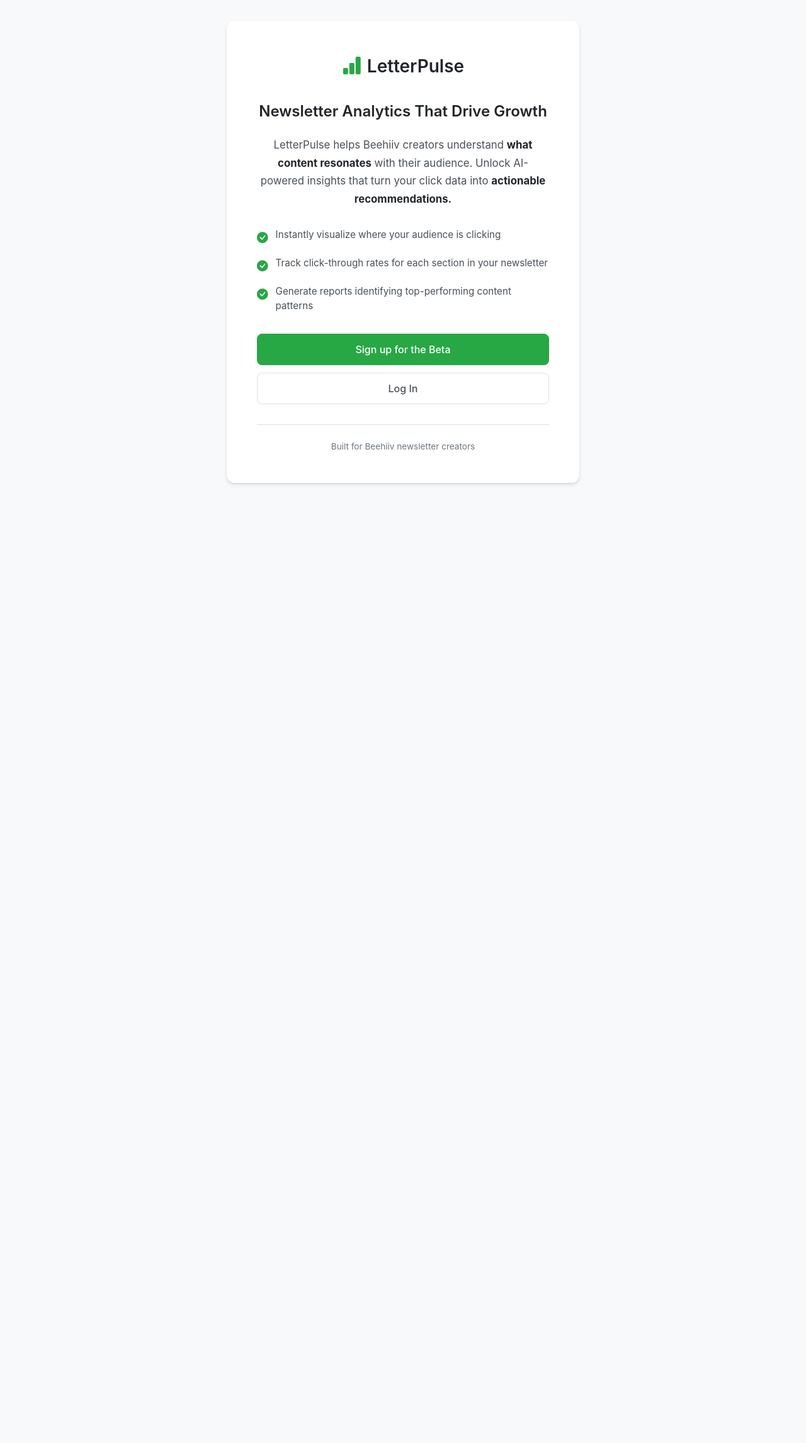
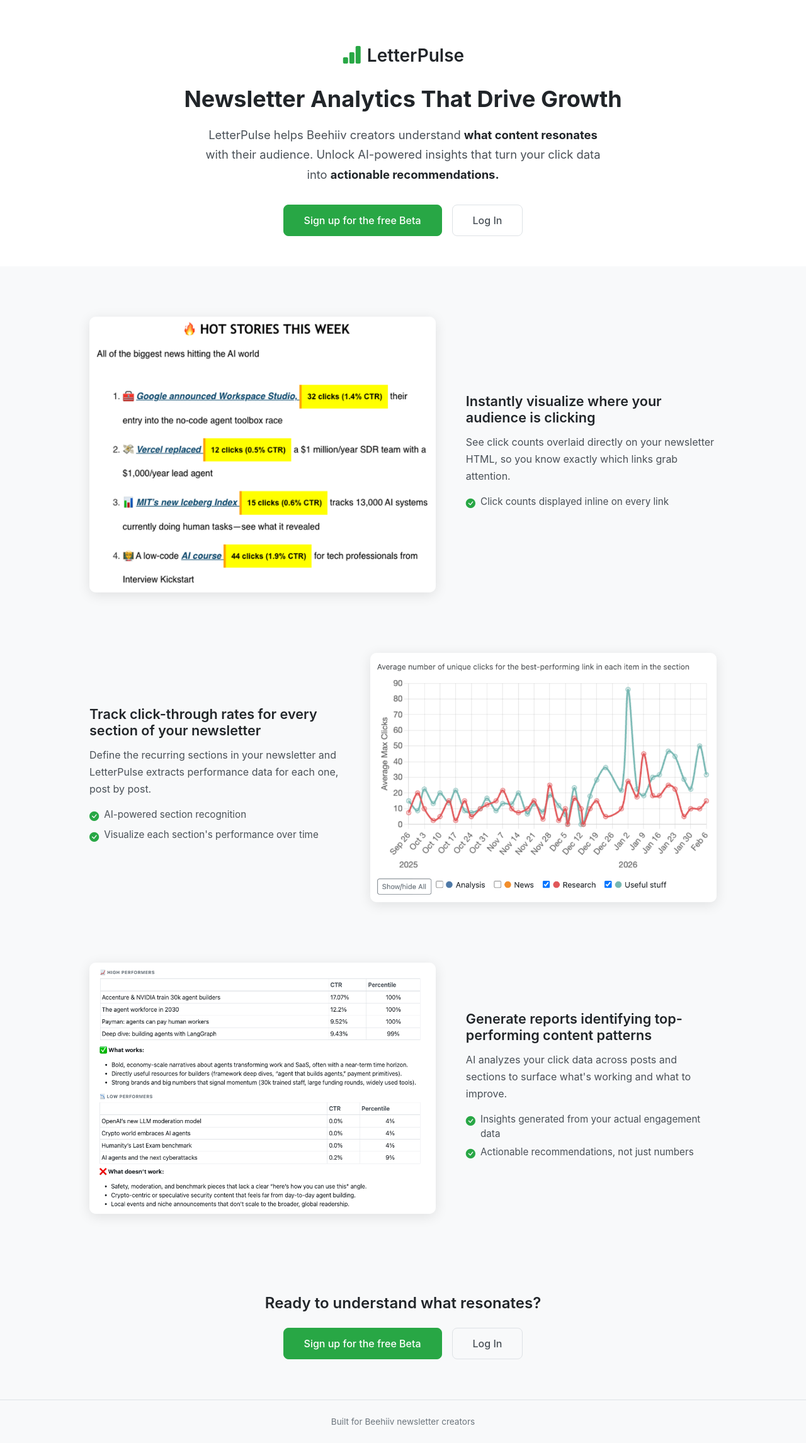
Before and after one commit to mcunningham1440/letterpulse, a Django app: page / in a window 1280 px wide. Shown: the whole page at 63% size. Before the commit the page ends 770 px from the top, so only its background shows below. Run offline with Django 5.2, Linux system fonts and the light colour scheme; parts of the project's set-up code (start-up, migrations or seed data) failed here and were passed over.

Commit message:
Overhauled About page

```diff
--- a/analytics/templates/analytics/about.html
+++ b/analytics/templates/analytics/about.html
@@ -1,3 +1,4 @@
+{% load static %}
 <!DOCTYPE html>
 <html lang="en">
 <head>
@@ -25,29 +26,18 @@
             flex-direction: column;
         }
 
-        .about-container {
-            flex: 1;
-            display: flex;
-            align-items: center;
-            justify-content: center;
-            padding: 2rem;
+        /* Hero section */
+        .hero {
+            text-align: center;
+            padding: 4rem 2rem 3rem;
+            background: white;
         }
 
-        .about-card {
-            background: white;
-            border-radius: 0.75rem;
-            box-shadow: 0 4px 6px rgba(0, 0, 0, 0.07), 0 1px 3px rgba(0, 0, 0, 0.1);
-            width: 100%;
-            max-width: 560px;
-            padding: 3rem;
+        .hero-brand {
+            margin-bottom: 1.5rem;
         }
 
-        .about-brand {
-            text-align: center;
-            margin-bottom: 2rem;
-        }
-
-        .about-brand .brand-link {
+        .hero-brand .brand-link {
             color: #212529;
             text-decoration: none;
             font-weight: 600;
@@ -57,66 +47,135 @@
             gap: 0.5rem;
         }
 
-        .about-brand .brand-link:hover {
-            color: var(--primary-green);
-        }
-
-        .about-brand i {
+        .hero-brand i {
             color: var(--primary-green);
             font-size: 2rem;
         }
 
-        .about-tagline {
-            text-align: center;
-            font-weight: 600;
+        .hero-tagline {
+            font-weight: 700;
             color: #212529;
-            font-size: 1.5rem;
-            margin-bottom: 1.5rem;
-            line-height: 1.3;
+            font-size: 2.25rem;
+            margin-bottom: 1.25rem;
+            line-height: 1.2;
         }
 
-        .about-description {
-            text-align: center;
+        .hero-description {
             color: #495057;
-            font-size: 1.05rem;
+            font-size: 1.15rem;
             line-height: 1.7;
-            margin-bottom: 2rem;
+            max-width: 640px;
+            margin: 0 auto 2rem;
         }
 
-        .about-description strong {
+        .hero-description strong {
             color: #212529;
         }
 
-        .about-features {
-            margin-bottom: 2rem;
+        .hero-cta {
+            display: flex;
+            justify-content: center;
+            gap: 1rem;
+            flex-wrap: wrap;
         }
 
-        .feature-item {
+        /* Feature blocks */
+        .features-section {
+            padding: 2rem 0;
+        }
+
+        .feature-block {
+            display: flex;
+            align-items: center;
+            gap: 3rem;
+            max-width: 1060px;
+            margin: 0 auto;
+            padding: 3rem 2rem;
+        }
+
+        .feature-block.reverse {
+            flex-direction: row-reverse;
+        }
+
+        .feature-img {
+            flex: 1 1 58%;
+            min-width: 0;
+        }
+
+        .feature-img img {
+            width: 100%;
+            border-radius: 10px;
+            box-shadow: 0 4px 20px rgba(0, 0, 0, 0.10);
+            image-rendering: -webkit-optimize-contrast;
+        }
+
+        .feature-text {
+            flex: 1 1 42%;
+            min-width: 0;
+        }
+
+        .feature-text h3 {
+            font-weight: 600;
+            font-size: 1.35rem;
+            color: #212529;
+            margin-bottom: 0.75rem;
+        }
+
+        .feature-text p {
+            color: #495057;
+            font-size: 1rem;
+            line-height: 1.7;
+            margin-bottom: 1rem;
+        }
+
+        .feature-text ul {
+            list-style: none;
+            padding: 0;
+            margin: 0;
+        }
+
+        .feature-text ul li {
             display: flex;
             align-items: flex-start;
-            gap: 0.75rem;
-            margin-bottom: 1rem;
+            gap: 0.5rem;
             color: #495057;
+            font-size: 0.95rem;
+            margin-bottom: 0.4rem;
         }
 
-        .feature-item i {
+        .feature-text ul li i {
             color: var(--primary-green);
-            font-size: 1.1rem;
-            margin-top: 0.15rem;
+            margin-top: 0.2rem;
+            flex-shrink: 0;
         }
 
-        .feature-item span {
-            font-size: 0.95rem;
-            line-height: 1.5;
+        /* Bottom CTA */
+        .bottom-cta {
+            text-align: center;
+            padding: 3rem 2rem 4rem;
         }
 
+        .bottom-cta h2 {
+            font-weight: 600;
+            font-size: 1.5rem;
+            color: #212529;
+            margin-bottom: 1.5rem;
+        }
+
+        .bottom-cta .cta-buttons {
+            display: flex;
+            justify-content: center;
+            gap: 1rem;
+            flex-wrap: wrap;
+        }
+
+        /* Buttons */
         .btn-primary {
             background-color: var(--primary-green);
             border-color: var(--primary-green);
-            padding: 0.75rem 1.5rem;
+            padding: 0.75rem 2rem;
             font-weight: 500;
             border-radius: 0.5rem;
-            width: 100%;
         }
 
         .btn-primary:hover,
@@ -127,10 +186,9 @@
         }
 
         .btn-outline-secondary {
-            padding: 0.75rem 1.5rem;
+            padding: 0.75rem 2rem;
             font-weight: 500;
             border-radius: 0.5rem;
-            width: 100%;
             color: #495057;
             border-color: #dee2e6;
         }
@@ -141,16 +199,10 @@
             color: #212529;
         }
 
-        .cta-buttons {
-            display: flex;
-            flex-direction: column;
-            gap: 0.75rem;
-        }
-
+        /* Footer */
         .about-footer {
             text-align: center;
-            margin-top: 2rem;
-            padding-top: 1.5rem;
+            padding: 1.5rem 2rem;
             border-top: 1px solid #dee2e6;
             color: #6c757d;
             font-size: 0.85rem;
@@ -164,52 +216,124 @@
         .about-footer a:hover {
             text-decoration: underline;
         }
+
+        /* Responsive */
+        @media (max-width: 768px) {
+            .hero-tagline {
+                font-size: 1.65rem;
+            }
+
+            .feature-block,
+            .feature-block.reverse {
+                flex-direction: column;
+                gap: 1.5rem;
+                padding: 2rem 1.5rem;
+            }
+
+            .feature-img,
+            .feature-text {
+                flex: 1 1 100%;
+            }
+        }
     </style>
 </head>
 <body>
-    <div class="about-container">
-        <div class="about-card">
-            <div class="about-brand">
+    <!-- Hero -->
+    <section class="hero">
+        <div class="hero-brand">
             <span class="brand-link">
                 <i class="bi bi-bar-chart-fill"></i>
                 LetterPulse
             </span>
         </div>
 
-            <h1 class="about-tagline">Newsletter Analytics That Drive Growth</h1>
+        <h1 class="hero-tagline">Newsletter Analytics That Drive Growth</h1>
 
-            <p class="about-description">
+        <p class="hero-description">
             LetterPulse helps Beehiiv creators understand <strong>what content resonates</strong> with their audience. Unlock AI-powered insights that turn your click data into <strong>actionable recommendations.</strong>
         </p>
 
-            <div class="about-features">
-                <div class="feature-item">
-                    <i class="bi bi-check-circle-fill"></i>
-                    <span>Instantly visualize where your audience is clicking</span>
+        <div class="hero-cta">
+            <a href="{% url 'account_signup' %}" class="btn btn-primary">Sign up for the free Beta</a>
+            <a href="{% url 'account_login' %}" class="btn btn-outline-secondary">Log In</a>
         </div>
-                <div class="feature-item">
-                    <i class="bi bi-check-circle-fill"></i>
-                    <span>Track click-through rates for each section in your newsletter</span>
+    </section>
+
+    <!-- Feature blocks (Z-pattern) -->
+    <section class="features-section">
+
+        <!-- Feature 1: image left, text right -->
+        <div class="feature-block">
+            <div class="feature-img">
+                <img src="{% static 'analytics/images/click_vis.png' %}" alt="Click visualization example">
             </div>
-                <div class="feature-item">
-                    <i class="bi bi-check-circle-fill"></i>
-                    <span>Generate reports identifying top-performing content patterns</span>
+            <div class="feature-text">
+                <h3>Instantly visualize where your audience is clicking</h3>
+                <p>See click counts overlaid directly on your newsletter HTML, so you know exactly which links grab attention.</p>
+                <ul>
+                    <li><i class="bi bi-check-circle-fill"></i> Click counts displayed inline on every link</li>
+                </ul>
             </div>
         </div>
 
+        <!-- Feature 2: text left, image right -->
+        <div class="feature-block reverse">
+            <div class="feature-img">
+                <img src="{% static 'analytics/images/section_perf_trends.png' %}" alt="Click-through rate tracking example">
+            </div>
+            <div class="feature-text">
+                <h3>Track click-through rates for every section of your newsletter</h3>
+                <p>Define the recurring sections in your newsletter and LetterPulse extracts performance data for each one, post by post.</p>
+                <ul>
+                    <li><i class="bi bi-check-circle-fill"></i> AI-powered section recognition</li>
+                    <li><i class="bi bi-check-circle-fill"></i> Visualize each section's performance over time</li>
+                </ul>
+            </div>
+        </div>
+
+        <!-- Feature 3: image left, text right -->
+        <div class="feature-block">
+            <div class="feature-img">
+                <img src="{% static 'analytics/images/perf_report.png' %}" alt="AI-generated report example">
+            </div>
+            <div class="feature-text">
+                <h3>Generate reports identifying top-performing content patterns</h3>
+                <p>AI analyzes your click data across posts and sections to surface what's working and what to improve.</p>
+                <ul>
+                    <li><i class="bi bi-check-circle-fill"></i> Insights generated from your actual engagement data</li>
+                    <li><i class="bi bi-check-circle-fill"></i> Actionable recommendations, not just numbers</li>
+                </ul>
+            </div>
+        </div>
+
+        <!-- Feature 4: text left, image right -->
+        <!-- <div class="feature-block reverse">
+            <div class="feature-img">
+                <img src="{% static 'analytics/images/example_screenshot.png' %}" alt="Content performance download example">
+            </div>
+            <div class="feature-text">
+                <h3>Download your content performance for detailed analysis</h3>
+                <p>Export your extracted data as CSV, or download annotated HTML files with AI-generated improvement tips baked in.</p>
+                <ul>
+                    <li><i class="bi bi-check-circle-fill"></i> CSV export of section-level performance</li>
+                    <li><i class="bi bi-check-circle-fill"></i> Annotated HTML with improvement tips per link</li>
+                </ul>
+            </div>
+        </div> -->
+
+    </section>
+
+    <!-- Bottom CTA -->
+    <section class="bottom-cta">
+        <h2>Ready to understand what resonates?</h2>
         <div class="cta-buttons">
-                <a href="{% url 'account_signup' %}" class="btn btn-primary">
-                    Sign up for the Beta
-                </a>
-                <a href="{% url 'account_login' %}" class="btn btn-outline-secondary">
-                    Log In
-                </a>
+            <a href="{% url 'account_signup' %}" class="btn btn-primary">Sign up for the free Beta</a>
+            <a href="{% url 'account_login' %}" class="btn btn-outline-secondary">Log In</a>
         </div>
+    </section>
 
     <div class="about-footer">
         Built for Beehiiv newsletter creators
-            </div>
-        </div>
     </div>
 
     <!-- Bootstrap JS -->
```
Also changed, not shown: analytics/static/analytics/images/click_vis.png (added), analytics/static/analytics/images/perf_report.png (added), analytics/static/analytics/images/section_perf_trends.png (added). Lines whose indentation alone changed are shown as unchanged.
